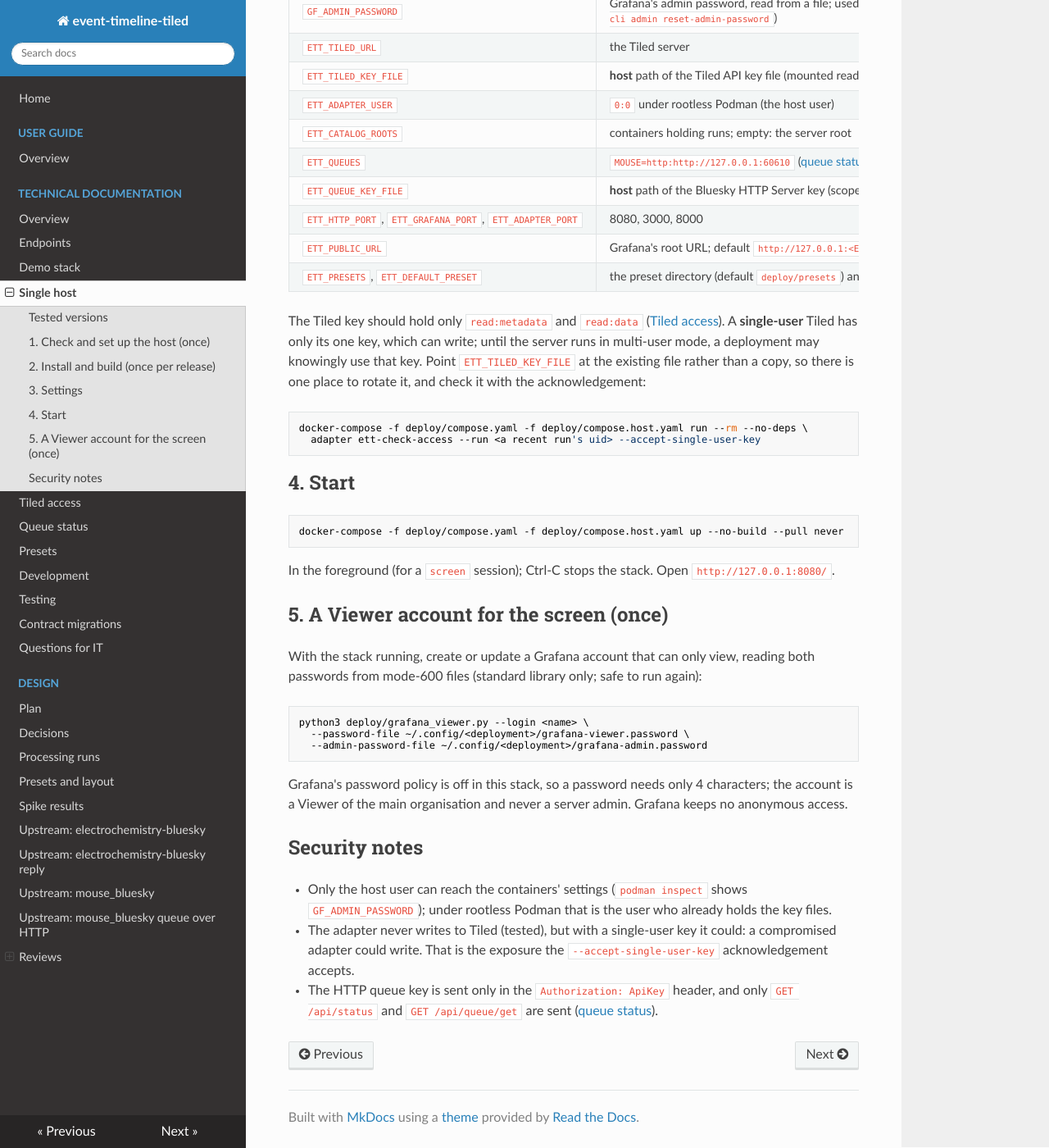
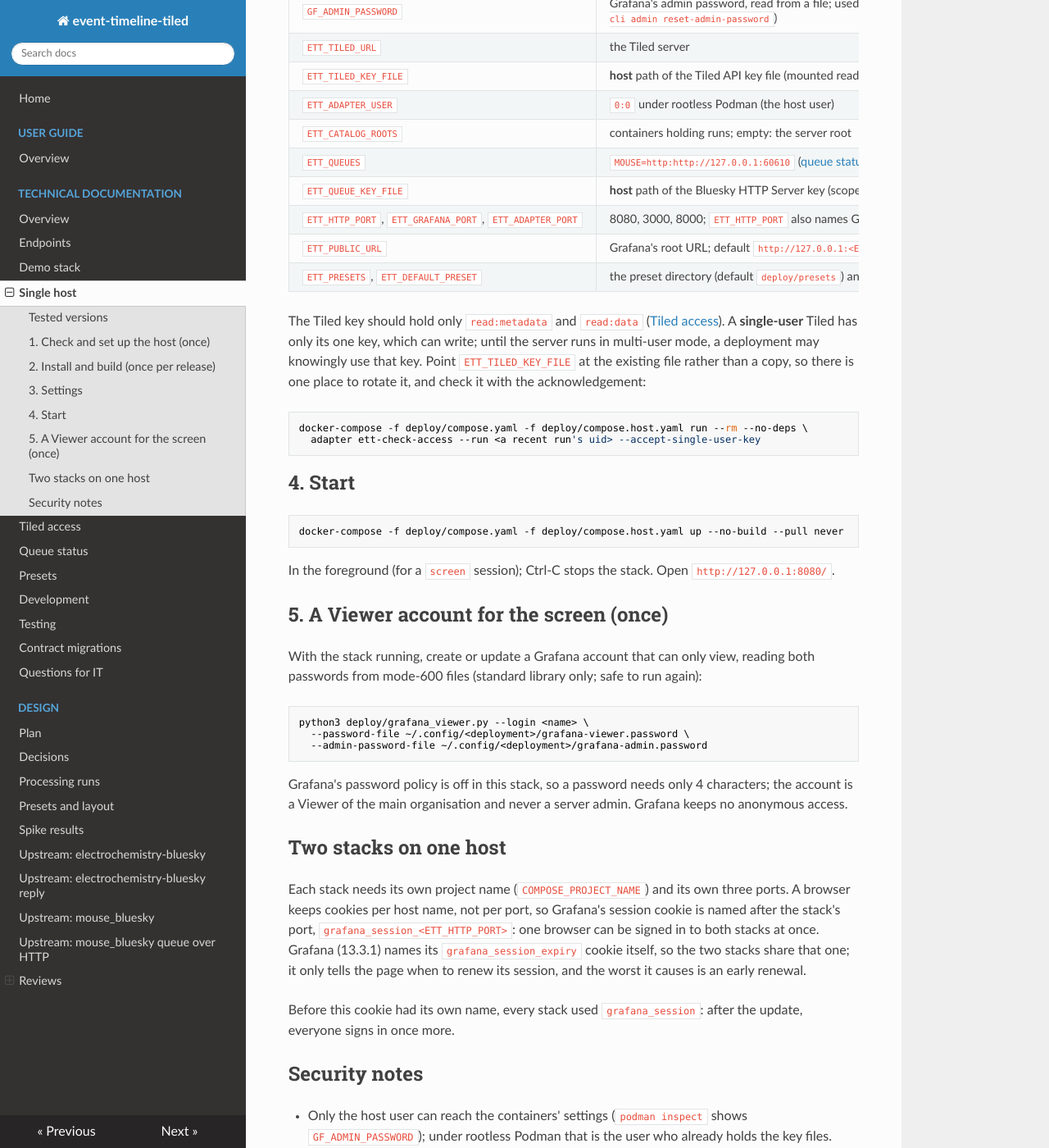
Before and after one commit to BAMresearch/event_timeline_tiled, an MkDocs documentation site: the page built from docs/technical/single-host.md, in a window 1280 px wide and 1400 px high, scrolled down 2174 px. Shown: the whole window at 82% size. Built offline with MkDocs 1.6.1, drawn with Linux system fonts in a browser that asks for light colours; nearby versions of some CDN libraries.

Commit message:
fix: give each stack its own Grafana session cookie
Browsers keep cookies per host name, not per port, so two stacks on one
host (MOUSE on 8080, K2460 on 8081) both used Grafana's grafana_session
cookie and signed each other out. Grafana's login cookie is now named
grafana_session_<ETT_HTTP_PORT>. Grafana 13.3.1 keeps the fixed name of
grafana_session_expiry, which the stacks share; it only schedules
session renewal. Users sign in once more after the update.

Co-Authored-By: Claude Opus 5.5 <noreply@anthropic.com>

```diff
--- a/docs/technical/single-host.md
+++ b/docs/technical/single-host.md
@@ -114,7 +114,7 @@ command line.
 | `ETT_CATALOG_ROOTS` | containers holding runs; empty: the server root |
 | `ETT_QUEUES` | `MOUSE=http:http://127.0.0.1:60610` ([queue status](queues.md)) |
 | `ETT_QUEUE_KEY_FILE` | **host** path of the Bluesky HTTP Server key (scopes `read:status`, `read:queue`); used for every `http` queue |
-| `ETT_HTTP_PORT`, `ETT_GRAFANA_PORT`, `ETT_ADAPTER_PORT` | 8080, 3000, 8000 |
+| `ETT_HTTP_PORT`, `ETT_GRAFANA_PORT`, `ETT_ADAPTER_PORT` | 8080, 3000, 8000; `ETT_HTTP_PORT` also names Grafana's session cookie |
 | `ETT_PUBLIC_URL` | Grafana's root URL; default `http://127.0.0.1:<ETT_HTTP_PORT>/` |
 | `ETT_PRESETS`, `ETT_DEFAULT_PRESET` | the preset directory (default `deploy/presets`) and the starting preset |
 
@@ -155,6 +155,19 @@ Grafana's password policy is off in this stack, so a password needs only 4
 characters; the account is a Viewer of the main organisation and never a
 server admin. Grafana keeps no anonymous access.
 
+## Two stacks on one host
+
+Each stack needs its own project name (`COMPOSE_PROJECT_NAME`) and its own
+three ports. A browser keeps cookies per host name, not per port, so
+Grafana's session cookie is named after the stack's port,
+`grafana_session_<ETT_HTTP_PORT>`: one browser can be signed in to both
+stacks at once. Grafana (13.3.1) names its `grafana_session_expiry` cookie
+itself, so the two stacks share that one; it only tells the page when to
+renew its session, and the worst it causes is an early renewal.
+
+Before this cookie had its own name, every stack used `grafana_session`:
+after the update, everyone signs in once more.
+
 ## Security notes
 
 - Only the host user can reach the containers' settings (`podman inspect`
```
Also changed, not shown: 3 other files.
